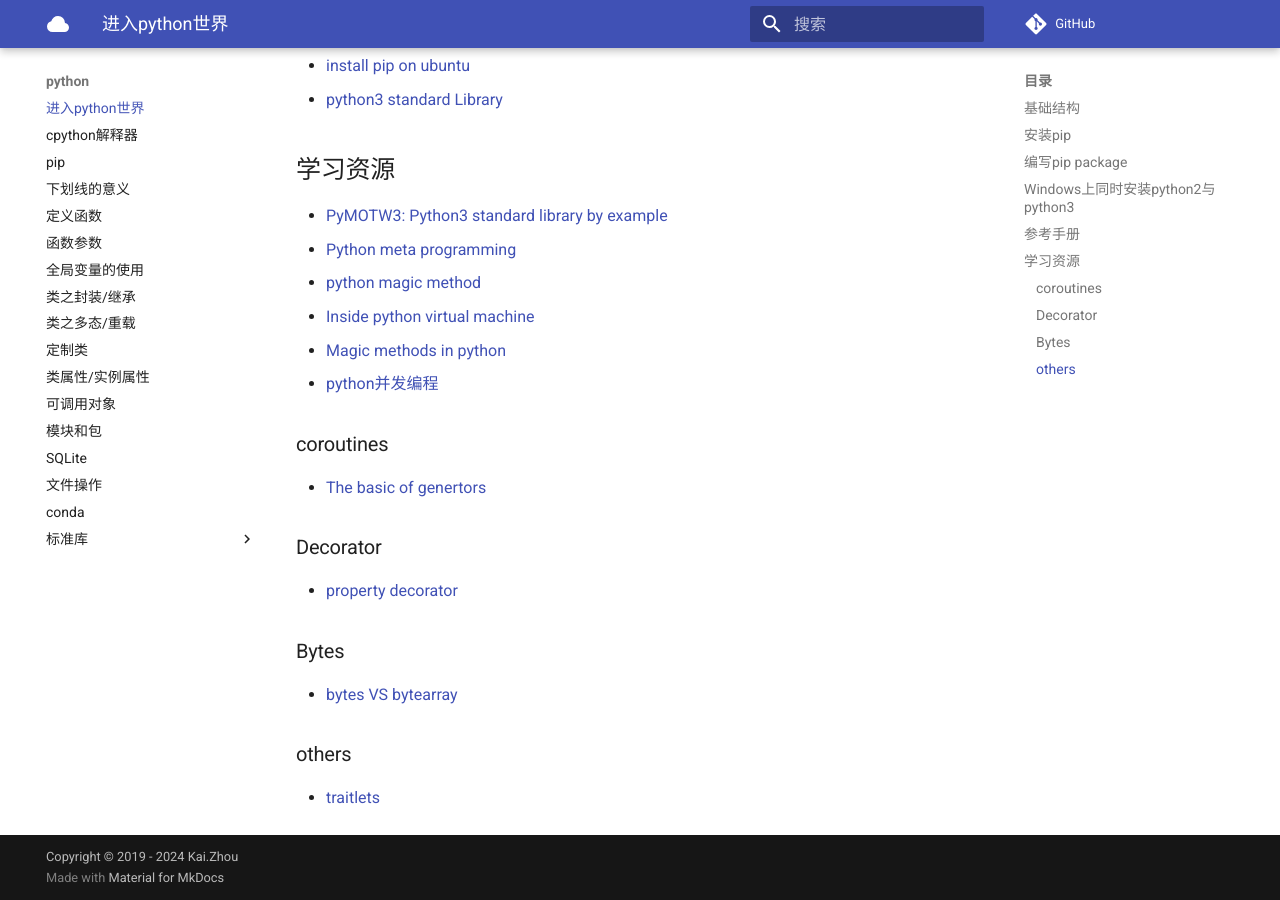
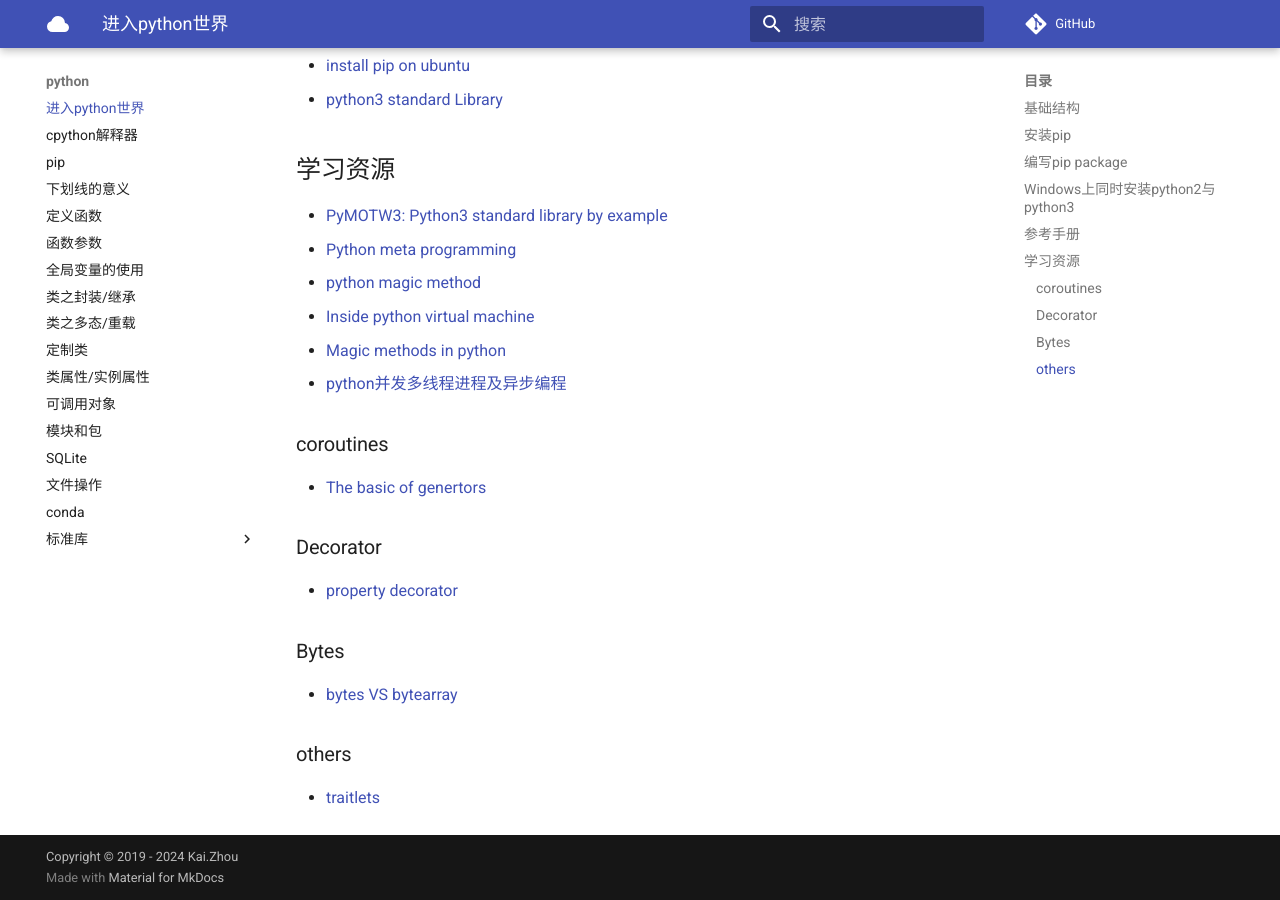
Before and after one commit to zhoukaidev/ks_blog, an MkDocs documentation site: the page built from docs/python/home.md, in a window 1280 px wide and 900 px high, scrolled down 1609 px. Built offline with MkDocs 1.6.1 and Material for MkDocs 9.7.7, drawn with Linux system fonts in a browser that asks for light colours; comment, search, counter and statistics services are not loaded.

Commit message:
Update home.md

```diff
--- a/docs/python/home.md
+++ b/docs/python/home.md
@@ -57,7 +57,7 @@
 * [python magic method](https://medium.com/fintechexplained/advanced-python-what-are-magic-methods-d21891cf9a08)
 * [Inside python virtual machine](https://leanpub.com/insidethepythonvirtualmachine/read)
 * [Magic methods in python](https://rszalski.github.io/magicmethods/)
-* [python并发编程](https://python-parallel-programmning-cookbook.readthedocs.io/zh-cn/latest/chapter1/index.html)
+* [python并发多线程进程及异步编程](https://python-parallel-programmning-cookbook.readthedocs.io/zh-cn/latest/chapter1/index.html)
 
 ### coroutines
 
```
